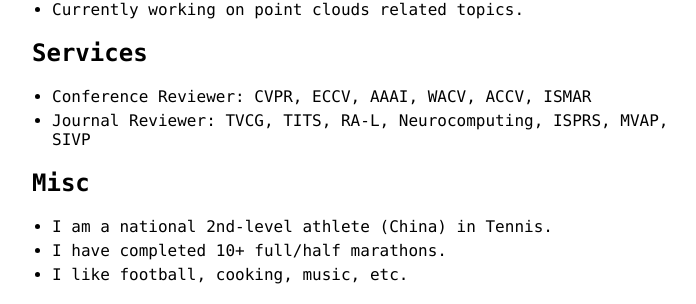
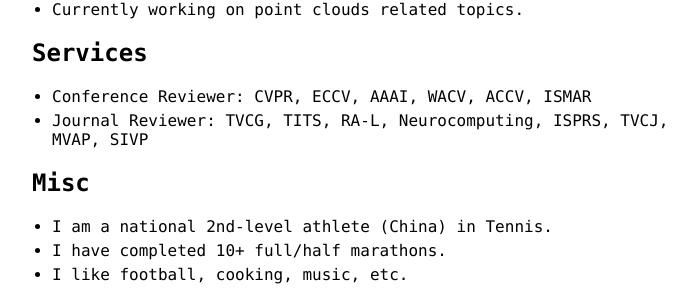
Before and after one commit to ShiQiu0419/ShiQiu0419.github.io, a Jekyll site: the page built from index.md, in a window 1280 px wide and 900 px high, scrolled down 1693 px. Shown: the part 149-453 px from the top of the window, without its empty margins (258-954 px from the left). Built offline with Jekyll 4.4.1, drawn with Linux system fonts in a browser that asks for light colours; our own code applies the rules of GitHub Pages for plain Markdown files.

Commit message:
Update index.md

```diff
--- a/index.md
+++ b/index.md
@@ -75,7 +75,7 @@ ENGN4528 Computer Vision
 
 ## Services
 * Conference Reviewer: CVPR, ECCV, AAAI, WACV, ACCV, ISMAR
-* Journal Reviewer: TVCG, TITS, RA-L, Neurocomputing, ISPRS, MVAP, SIVP
+* Journal Reviewer: TVCG, TITS, RA-L, Neurocomputing, ISPRS, TVCJ, MVAP, SIVP
 
 ## Misc
 * I am a national 2nd-level athlete (China) in Tennis.
```
Also changed, not shown: other parts of index.md (+1 -1 lines).
